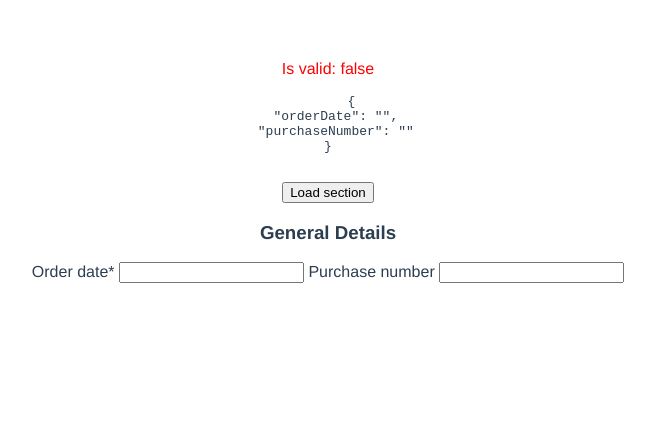
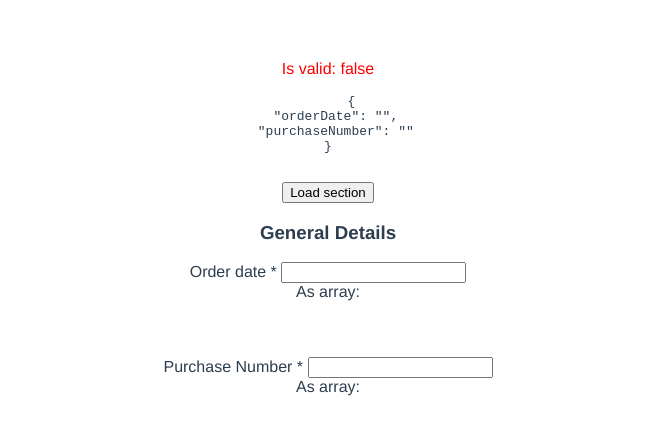
Before and after one commit to AlexMarchukS/dynamic-generator, a Vue app: page / in a window 1280 px wide. Shown: the top 434 px of the page, without its empty margins (312-967 px from the left). Built offline with nearby package versions, Linux system fonts and the light colour scheme.

Commit message:
created error messages

```diff
--- a/src/App.vue
+++ b/src/App.vue
@@ -1,5 +1,5 @@
 <script>
-import { required } from "vuelidate/lib/validators";
+import { required, minLength, maxLength } from "vuelidate/lib/validators";
 import Context from "./components/Context";
 
 export default {
@@ -17,12 +17,33 @@ export default {
         fields: {
           orderDate: {
             value: "",
+            label: "Order date",
+            type: "text",
             validations: {
-              required
+              required: {
+                msg: "This field is requied",
+                fn: required
+              },
+              maxLength: {
+                msg: "MAX...",
+                fn: maxLength(5)
+              },
+              minLength: {
+                msg: "MIN...",
+                fn: minLength(3)
+              }
             }
           },
           purchaseNumber: {
-            value: ""
+            value: "",
+            type: "number",
+            label: "Purchase Number",
+            validations: {
+              required: {
+                msg: "This field is requied",
+                fn: required
+              }
+            }
           }
         }
       }
--- a/src/components/GeneralDetails.vue
+++ b/src/components/GeneralDetails.vue
@@ -12,14 +12,26 @@ export default {
   <div class="general-details">
     <h3>General Details</h3>
 
-    <label>
-      Order date*
-      <input v-model="order.orderDate" type="text" />
-    </label>
+    <div v-for="(body, field, key) in fields" :key="key">
+      <label>
+        {{ body.label }}
+        {{ body.validations && body.validations.required && '*' }}
+        <input
+          v-model="$v.order[field].$model"
+          :type="body.type"
+        />
+      </label>
 
-    <label>
-      Purchase number
-      <input v-model="order.purchaseNumber" type="text" />
-    </label>
+      <div v-if="getFirst(field)">
+        As string:
+        {{ getFirst(field) }}
+      </div>
+      <div>
+        As array:
+        <pre>
+          {{getErrors(field)}}
+        </pre>
+      </div>
+    </div>
   </div>
 </template>
--- /dev/null
+++ b/src/lib/errors.js
@@ -0,0 +1,25 @@
+function getFirstError(order, field, rules) {
+  for (const rule in rules) {
+    const _field = order[field];
+    if (!_field[rule]) {
+      return rules[rule].msg;
+    }
+  }
+}
+
+function getErrorsStack(order, field, rules) {
+  const errors = [];
+
+  for (const rule in rules) {
+    const _field = order[field];
+    if (!_field[rule]) {
+      errors.push(rules[rule].msg)
+    }
+  }
+  return errors;
+}
+
+export {
+  getFirstError,
+  getErrorsStack
+}
--- /dev/null
+++ b/src/lib/index.js
@@ -0,0 +1,3 @@
+export { serialize } from './serialize'
+export { getErrorsStack, getFirstError } from './errors'
+export { state } from './state'
--- /dev/null
+++ b/src/lib/serialize.js
@@ -0,0 +1,14 @@
+function serialize(schema, key) {
+  if (!schema[key].validations) {
+    return {};
+  }
+
+  return Object.keys(schema[key].validations).reduce((acc, current) => ({
+    ...acc,
+    [current]: schema[key].validations[current].fn
+  }), {});
+}
+
+export {
+  serialize
+}
--- /dev/null
+++ b/src/lib/state.js
@@ -0,0 +1,10 @@
+import Vue from 'vue';
+
+const state = Vue.observable({
+  order: {},
+  validations: {}
+})
+
+export {
+  state
+}
--- a/src/v.js
+++ b/src/v.js
@@ -1,9 +1,9 @@
-import Vue from 'vue';
-
-const state = Vue.observable({
-  order: {},
-  validations: {}
-})
+import {
+  state,
+  serialize,
+  getFirstError,
+  getErrorsStack
+} from './lib';
 
 const v = {
   props: {
@@ -15,6 +15,30 @@ const v = {
 
   computed: {
     order: () => state.order,
+    getFirst() {
+      return field => {
+        const { order } = this.$v;
+        const { validations } = this.fields[field];
+
+        if (!validations || !(order[field].$invalid && order[field].$dirty)) {
+          return null;
+        }
+
+        return getFirstError(order, field, this.fields[field].validations);
+      }
+    },
+    getErrors() {
+      return field => {
+        const { order } = this.$v;
+        const { validations } = this.fields[field];
+
+        if (!validations || !(order[field].$invalid && order[field].$dirty)) {
+          return null;
+        }
+
+        return getErrorsStack(order, field, this.fields[field].validations)
+      }
+    }
   },
 
   validations: () => ({ order: state.validations }),
@@ -29,10 +53,7 @@ const v = {
     updateModel(payload) {
       state.order = { ...this.order, ...payload }
     },
-    updateSchema(
-      schema,
-      options = { override: false }
-    ) {
+    updateSchema(schema, options = { override: false }) {
       const { override } = options;
       const keys = Object.keys(schema);
       const initialState = { order: {}, validations: {} }
@@ -44,7 +65,7 @@ const v = {
         },
         validations: {
           ...validations,
-          ...(schema[key].validations && { [key]: schema[key].validations })
+          [key]: serialize(schema, key),
         }
       }), initialState)
 
@@ -54,4 +75,6 @@ const v = {
   }
 }
 
-export { v }
+export {
+  v
+}
```
